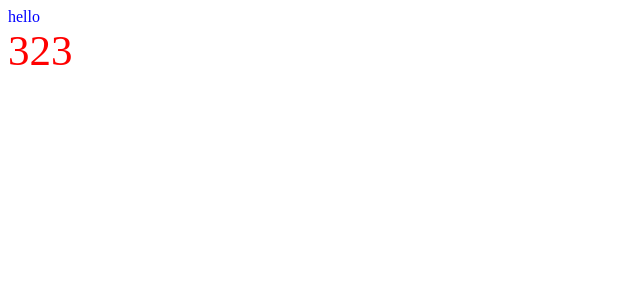
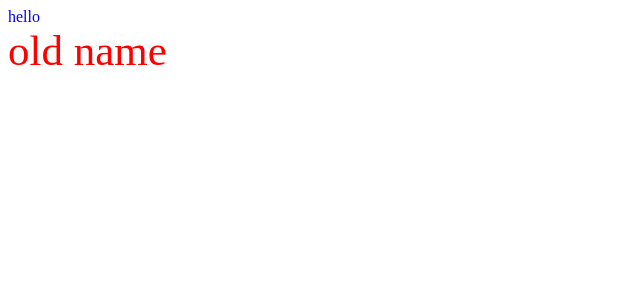
Before and after one commit to yangjh21113/learn-nuxt, a Nuxt app: page / in a window 1280 px wide. Shown: the top 300 px of the page, without its empty margins (0-640 px from the left). Built offline with nearby package versions, Linux system fonts and the light colour scheme.

Commit message:
feat: 使用 pinia

```diff
--- a/nuxt.config.ts
+++ b/nuxt.config.ts
@@ -7,4 +7,5 @@ export default defineNuxtConfig({
 			tailwindcss: {},
 		},
 	},
+	modules: ['@pinia/nuxt'],
 })
--- a/package.json
+++ b/package.json
@@ -17,5 +17,9 @@
     "tailwindcss": "^3.4.0",
     "vue": "^3.3.12",
     "vue-router": "^4.2.5"
+  },
+  "dependencies": {
+    "@pinia/nuxt": "^0.5.1",
+    "pinia": "^2.1.7"
   }
 }
--- a/pages/index.vue
+++ b/pages/index.vue
@@ -1,8 +1,15 @@
 <template>
-    <div class="box">hello</div>
-    <div class="text-[43px] text-[red]">323</div>
+  <div class="box">hello</div>
+  <div class="text-[43px] text-[red]" @click="changeName">{{ store.name }}</div>
+  <div></div>
 </template>
 <script lang="ts" setup>
+import { useStore } from '../store/index';
+
+const store = useStore();
+function changeName(): void {
+  store.name = 'new Name';
+}
 </script>
 <style lang="scss" scoped>
 @import url(../assets/css/common.scss);
--- /dev/null
+++ b/store/index.ts
@@ -0,0 +1,22 @@
+import { defineStore, acceptHMRUpdate } from 'pinia'
+
+export const useStore = defineStore({
+	id: 'index',
+	state: () => ({
+		name: 'old name',
+	}),
+	getters: {
+		myName: state => {
+			return `getters ${state.name}`
+		},
+	},
+	actions: {
+		changeName(name: string) {
+			this.name = name
+		},
+	},
+})
+
+if (import.meta.hot) {
+	import.meta.hot.accept(acceptHMRUpdate(useStore, import.meta.hot))
+}
```
Also changed, not shown: 1 other file (tests, documents, lock files or other folders).
